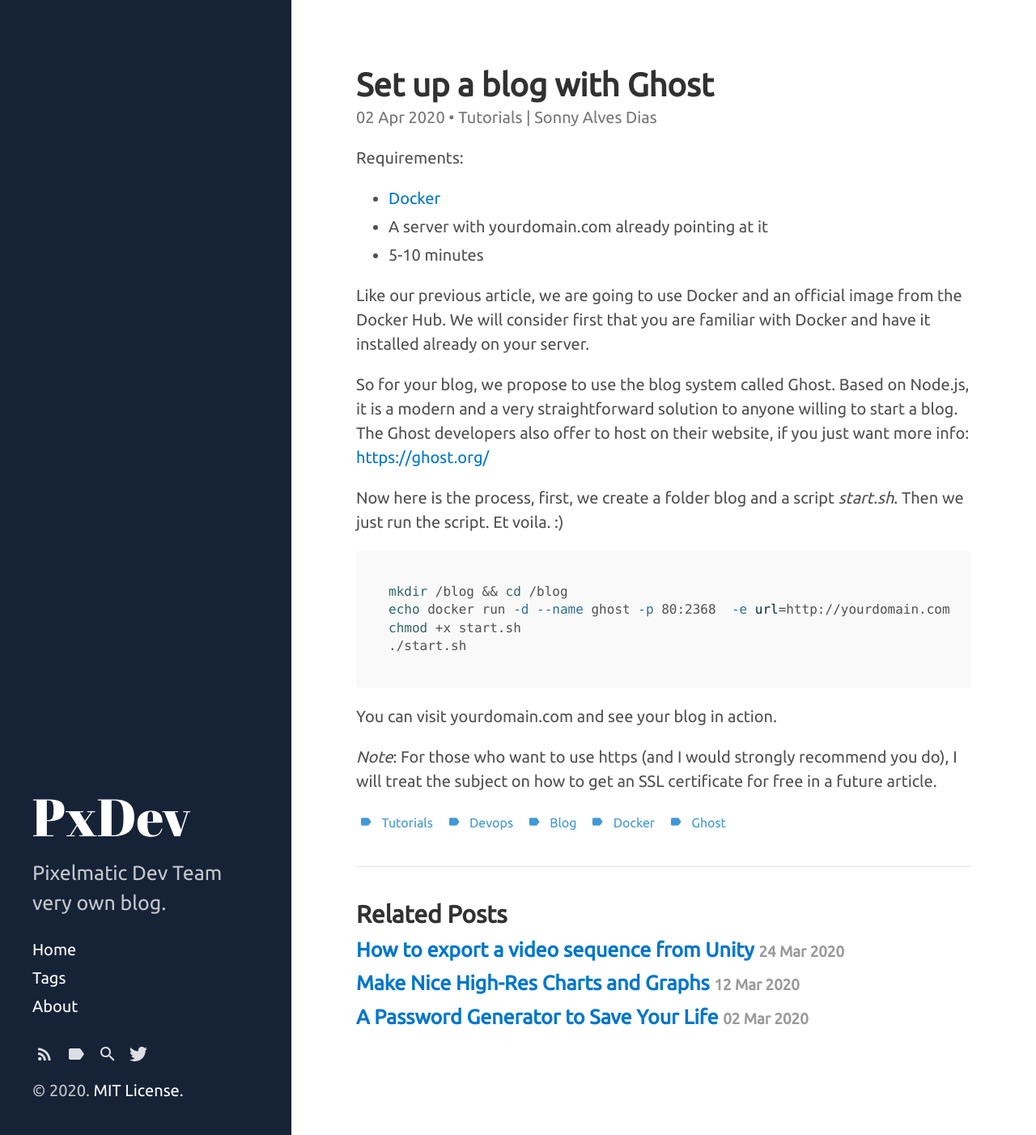
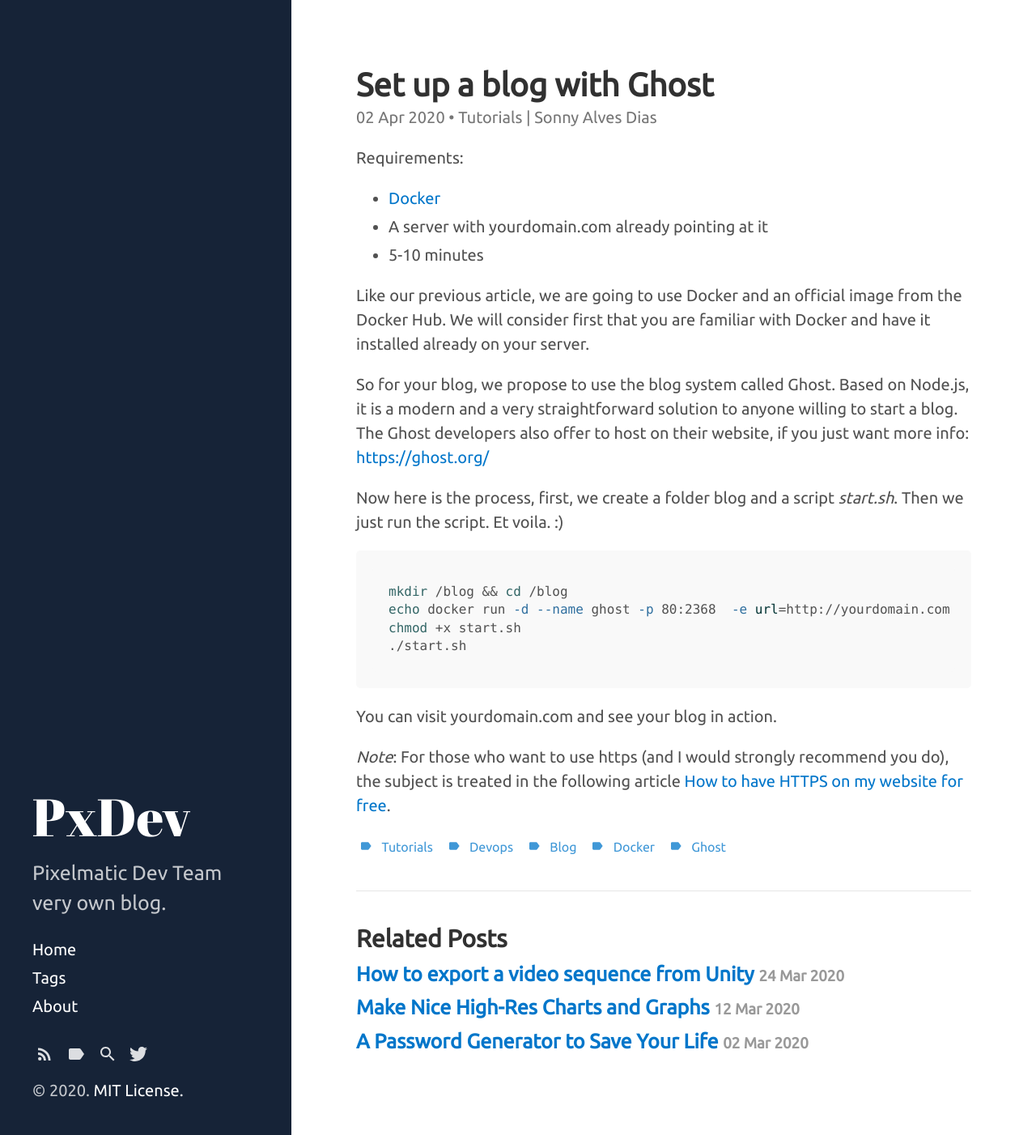
Before and after one commit to Pixelmatic/pixelmatic.github.io, a Jekyll site: the page built from _posts/2020-04-02-how-to-blog.md, in a window 1280 px wide. Shown: the whole page at 81% size. Built offline with Jekyll 4.4.1, drawn with Linux system fonts in a browser that asks for light colours.

Commit message:
Fix Blog article

```diff
--- a/_posts/2020-04-02-how-to-blog.md
+++ b/_posts/2020-04-02-how-to-blog.md
@@ -27,4 +27,4 @@ chmod +x start.sh
 
 You can visit yourdomain.com and see your blog in action.
 
-*Note*: For those who want to use https (and I would strongly recommend you do), I will treat the subject on how to get an SSL certificate for free in a future article.
+*Note*: For those who want to use https (and I would strongly recommend you do), the subject is treated in the following article [How to have HTTPS on my website for free]({% post_url 2020-01-17-how-to-have-https %}).
```
